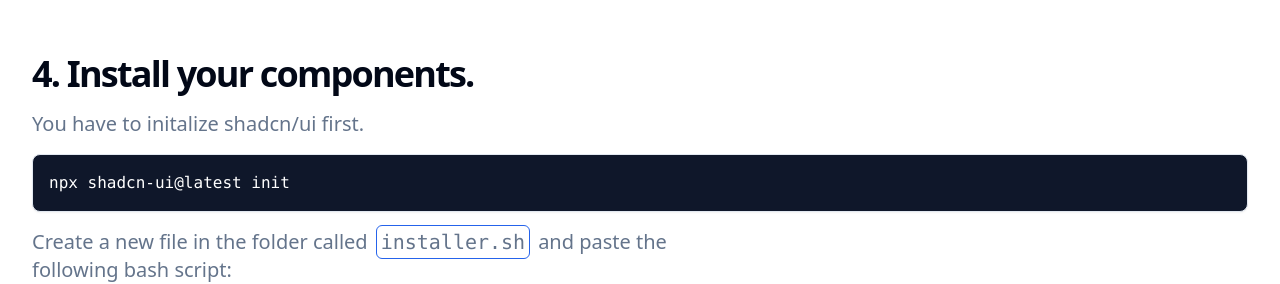
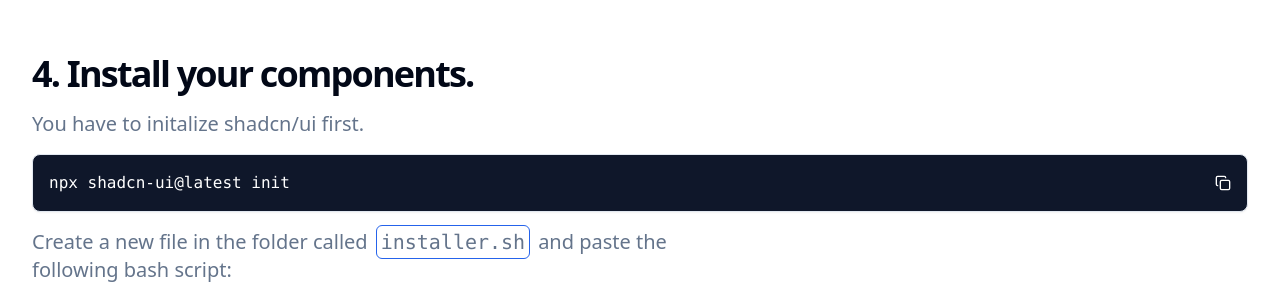
Before and after one commit to Poseiden1/shadcn-ui-installer, a Next.js app: page / in a window 1280 px wide. Shown: the part 8127-8411 px from the top of the page. Built offline with nearby package versions, Linux system fonts and the light colour scheme.

Commit message:
Fixed a bug in the installer

```diff
--- a/components/components.tsx
+++ b/components/components.tsx
@@ -63,7 +63,6 @@ export default function Components(props: { os: string; pm: string }) {
       toggleCard(card)
     }
   }
-
 
   const generateScript = () => {
     let script = ""
@@ -192,9 +191,7 @@ export default function Components(props: { os: string; pm: string }) {
             You have to initalize shadcn/ui first.
           </p>
         </div>
-        <Card className="flex flex-row p-4 bg-slate-900 text-white">
-          <code className="language-bash">npx shadcn-ui@latest init</code>
-        </Card>
+        <CopyCard text="npx shadcn-ui@latest init" />
         <p className="max-w-[700px] text-xl text-muted-foreground">
           Create a new file in the folder called
           <code className="border border-primary rounded-md p-1 mx-2">
@@ -202,7 +199,13 @@ export default function Components(props: { os: string; pm: string }) {
           </code>
           and paste the following bash script:
         </p>
-        <CopyCard text={outputScript == "" ? "No script yet. Please select some components." : outputScript}/>
+        <CopyCard
+          text={
+            outputScript == ""
+              ? "No script yet. Please select some components."
+              : outputScript
+          }
+        />
         <p className="max-w-[700px] text-xl text-muted-foreground">
           Ensure the script has execute permissions.
         </p>
```
